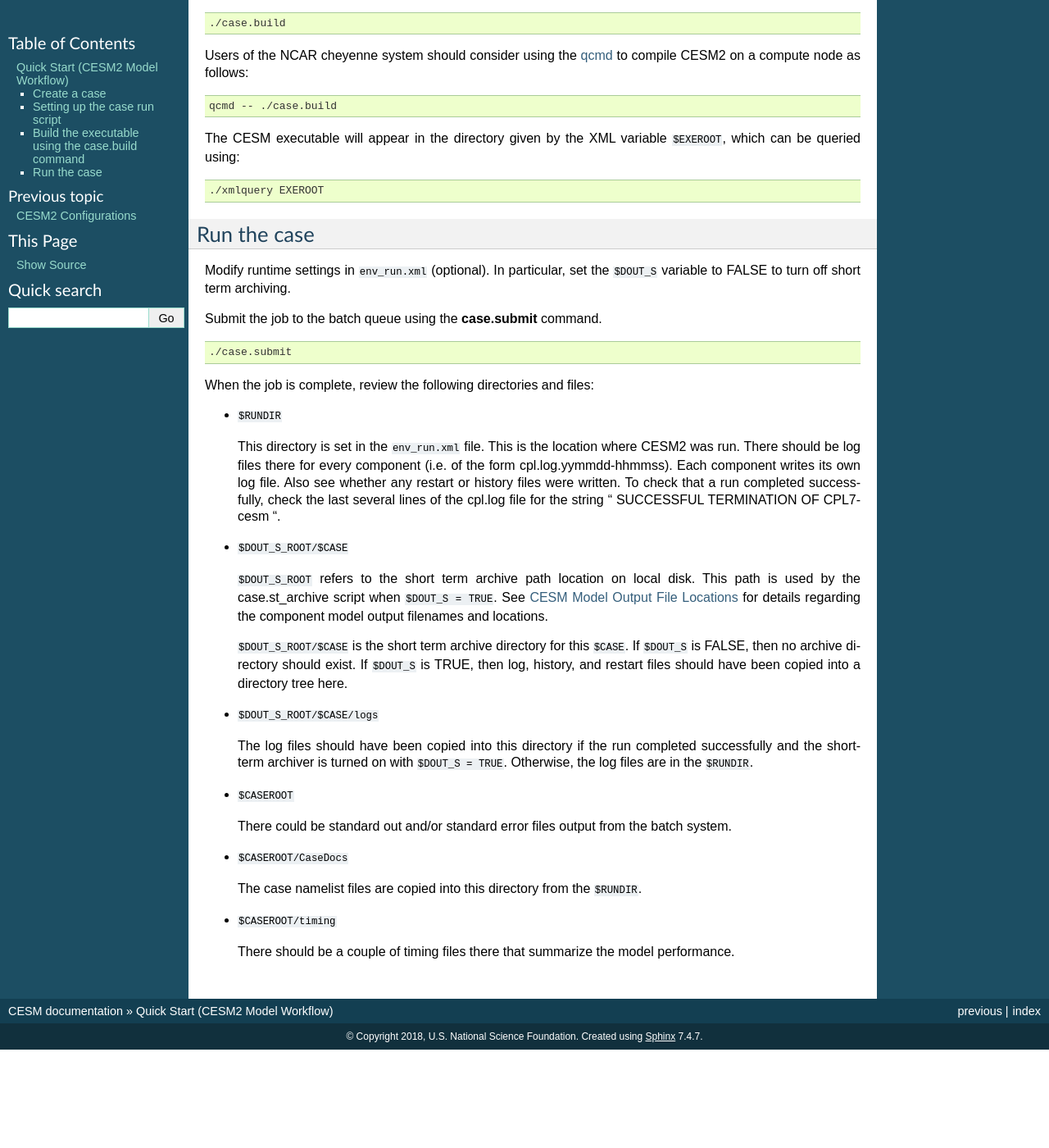
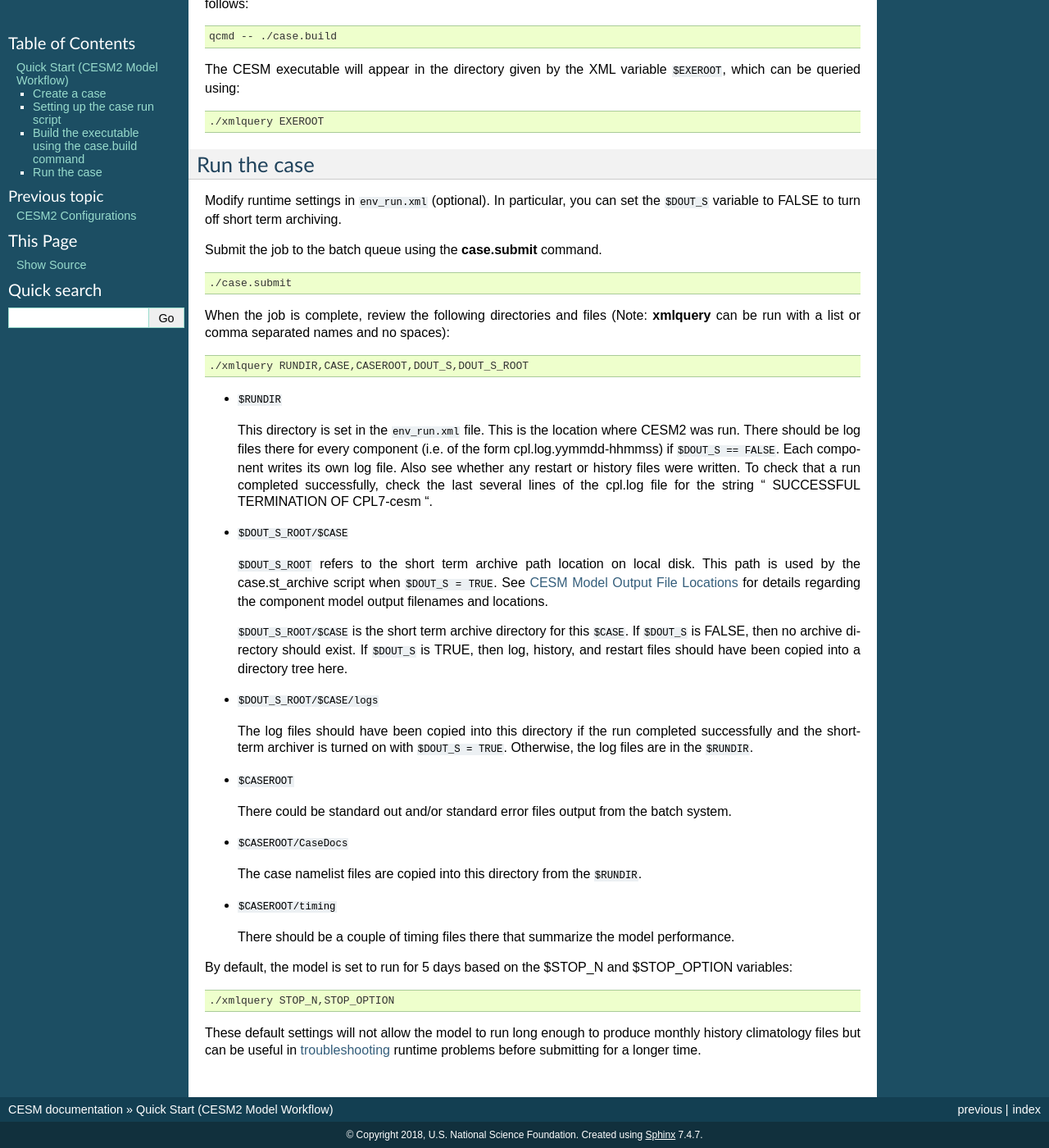
Before and after one commit to ESCOMP/CESM, a Sphinx documentation site: the page built from doc/source/quickstart.rst, in a window 1280 px wide and 1400 px high, scrolled down 1643 px. Shown: the whole window at 82% size. Built offline with Sphinx 7.4.7, drawn with Linux system fonts in a browser that asks for light colours; before the commit the page ends 2923 px from its top, so only the background shows below that; some of the changed text lies outside the part shown.

Commit message:
updates and fixes for PR #59

```diff
--- a/doc/source/quickstart.rst
+++ b/doc/source/quickstart.rst
@@ -7,7 +7,6 @@
 The following quick start guide is for versions of CESM2 that have
 already been ported to the local target machine. CESM2 is built on the
 CIME (Common Infrastructure for Modeling Earth) framework.
-
 Please refer to the `CIME Porting Documentation <http://esmci.github.io/cime/users_guide/porting-cime.html>`_ if CIME has not
 yet been ported to the target machine.
 
@@ -45,18 +44,13 @@
 
 If running on a supported machine, that machine will
 normally be recognized automatically and therefore it is not required
-to specify the ``--machine`` argument to **create_newcase**, then
-invoke **create_newcase** as follows:
+to specify the ``--machine`` argument to **create_newcase**.
+
+Invoke **create_newcase** as follows:
 
 .. code-block:: console
 
     ./create_newcase --case $CASEROOT --compset $COMPSET --res $GRID
-
-An example on NCAR machine cheyenne:
-
-.. code-block:: console
-
-    ./create_newcase --case /glade/scratch/[username]/cases/b.e20.B1850.f19_g17.test --compset B1850 --res f19_g17
 
 where:
 
@@ -64,22 +58,25 @@
 
 -  ``$GRID`` refers to the model `resolution <http://www.cesm.ucar.edu/models/cesm2.0/config/grids.html>`_.
 
--  ``$CASEROOT`` refers to the full pathname of the root directory where the
-   case (``$CASE``) will be created. In the example above, the ``$CASEROOT = /glade/scratch/[username]/cases/A.f19_g17.test``
-   where [username] is your cheyenne login name.
+-  ``$CASEROOT`` refers to the full path of the root directory where the
+   case (``$CASE``) will be created.
 
 -  ``$CASE`` refers to the case name, which is the basename of $CASEROOT.
    See `CESM2 Experiment Casenames  <http://www.cesm.ucar.edu/models/cesm2.0/naming_conventions.html#casenames>`_
-   for details regarding CESM experiment case naming conventions.  In the example above, ``$CASE = A.f19_g17.test``.
+   for details regarding CESM experiment case naming conventions.
 
-The ``--run-unsupported`` argument force the creation of a case that is not tested or supported by CESM developers.
+An example on NCAR machine cheyenne with``$CASEROOT = /glade/scratch/$USER/cases/b.e20.B1850.f19_g17.test``
+and $USER set to your cheyenne login name is:
 
+.. code-block:: console
+
+    ./create_newcase --case /glade/scratch/$USER/cases/b.e20.B1850.f19_g17.test --compset B1850 --res f19_g17
 
 
 Setting up the case run script
 ==============================
 
-Issuing the `case.setup`_ command creates a ``$CASEROOT/case.run`` script
+Issuing the `case.setup`_ command creates scripts needed to run the model
 along with namelist ``user_nl_xxx`` files, where xxx denotes the set of components
 for the given case configuration. Before invoking **case.setup**, modify
 the ``env_mach_pes.xml`` file in CASEROOT using the `xmlchange`_ command
@@ -132,7 +129,7 @@
 Run the case
 ============
 
-Modify runtime settings in ``env_run.xml`` (optional). In particular, set
+Modify runtime settings in ``env_run.xml`` (optional). In particular, you can set
 the ``$DOUT_S`` variable to FALSE to turn off short term archiving.
 
 Submit the job to the batch queue using the **case.submit** command.
@@ -141,14 +138,20 @@
 
     ./case.submit
 
-When the job is complete, review the following directories and files:
+When the job is complete, review the following directories and files
+(Note: **xmlquery** can be run with a list or comma separated names
+and no spaces):
+
+.. code-block:: console
+
+   ./xmlquery RUNDIR,CASE,CASEROOT,DOUT_S,DOUT_S_ROOT
 
 - ``$RUNDIR``
 
   This directory is set in the ``env_run.xml`` file. This is the
   location where CESM2 was run. There should be log files there for every
-  component (i.e. of the form cpl.log.yymmdd-hhmmss). Each component writes
-  its own log file. Also see whether any restart or history files were
+  component (i.e. of the form cpl.log.yymmdd-hhmmss) if ``$DOUT_S == FALSE``.
+  Each component writes its own log file. Also see whether any restart or history files were
   written. To check that a run completed successfully, check the last
   several lines of the cpl.log file for the string " SUCCESSFUL
   TERMINATION OF CPL7-cesm ".
@@ -183,6 +186,18 @@
 
   There should be a couple of timing files there that summarize the model performance.
 
+By default, the model is set to run for 5 days based on the $STOP_N and $STOP_OPTION variables:
+
+.. code-block:: console
+
+   ./xmlquery STOP_N,STOP_OPTION
+
+These default settings will not allow the model to run long enough to produce
+monthly history climatology files but can be useful in
+`troubleshooting  <http://esmci.github.io/cime/users_guide/troubleshooting.html>`_
+runtime problems before submitting for a longer time.
+
+
 .. _CIME: http://esmci.github.io/cime
 .. _porting: http://esmci.github.io/cime/users_guide/porting-cime
 .. _query_config: http://esmci.github.io/cime/users_guide/introduction-and-overview.html#discovering-available-cases-with-query-config
```
Also changed, not shown: other parts of doc/source/quickstart.rst (+1 -1 lines), doc/source/downloading_cesm.rst (+7 -7 lines).
